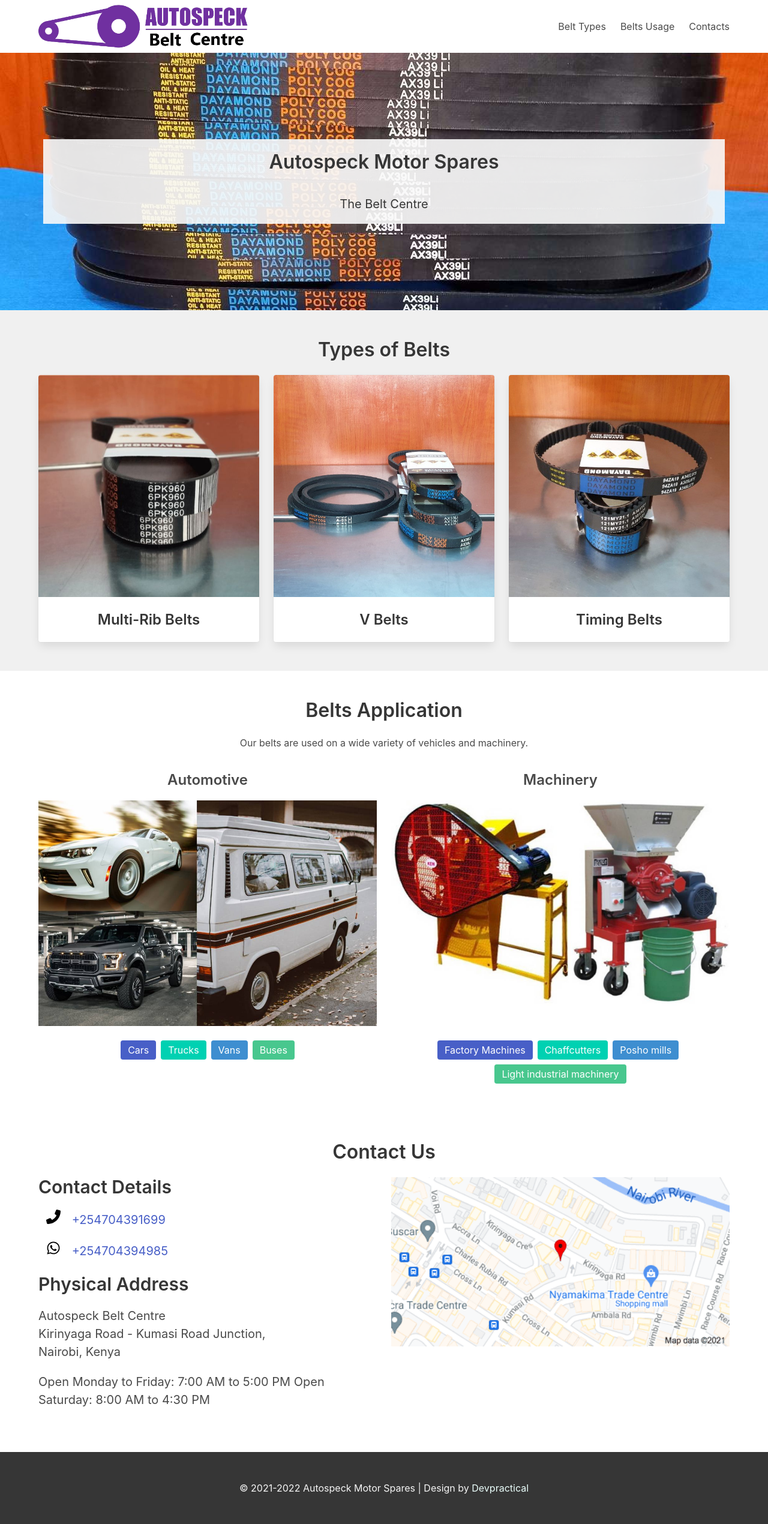
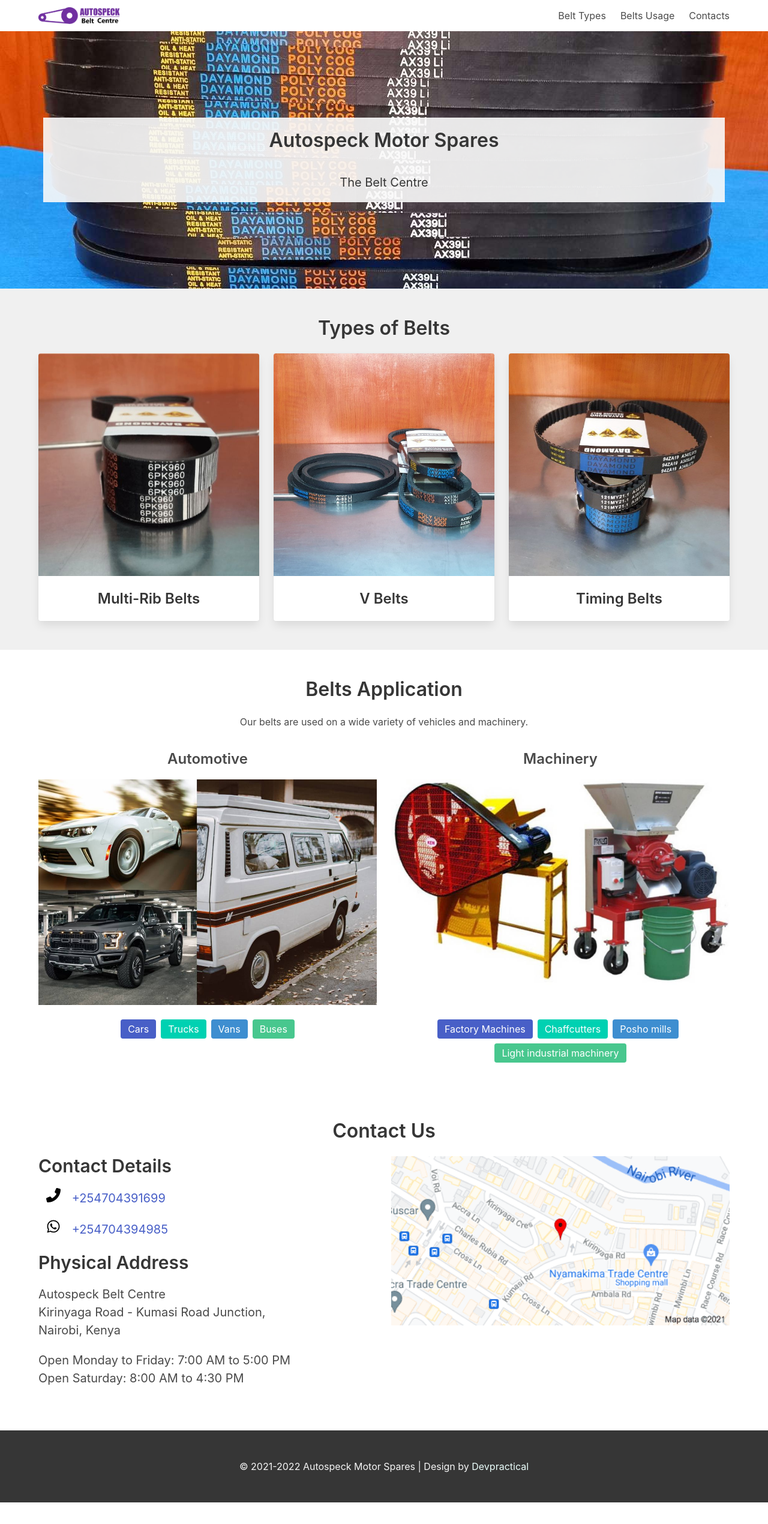
Before and after one commit to avicnotes/autospeck, a Jekyll site: the page built from index.html, in a window 1280 px wide. Shown: the whole page at 60% size. Built offline with Jekyll 4.4.1, drawn with Linux system fonts in a browser that asks for light colours; the list of posts is cut into pages by our own code; after the commit the page ends 2504 px from its top, so only the background shows below that.

Commit message:
Bug fix logo size on mobile and timing

```diff
--- a/assets/styles.css
+++ b/assets/styles.css
@@ -11,14 +11,15 @@
   padding-bottom: 20px;
 }
 
-.navbar-item img {
-  max-height: 4.5rem;
-}
+/*.navbar-item img {
+  max-height: 3rem;
+}*/
 
-.navbar-burger {
+
+/*.navbar-burger {
   height: 5.5rem;
   width: 5.5rem;
-}
+}*/
 
 .icon {
   width: 50px;
--- a/index.html
+++ b/index.html
@@ -136,8 +136,8 @@
             </p>
             <p class="is-small">
               Open Monday to Friday: 7:00 AM to 5:00 PM
+              <br />
               Open Saturday: 8:00 AM to 4:30 PM
-
             </p>
           </div>
         </div>
```
